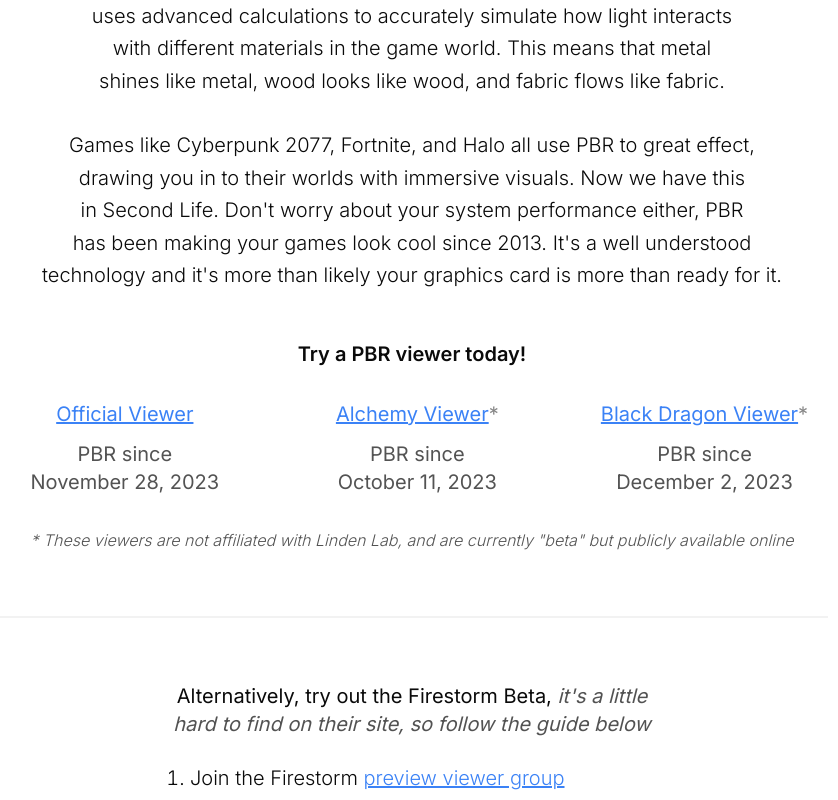
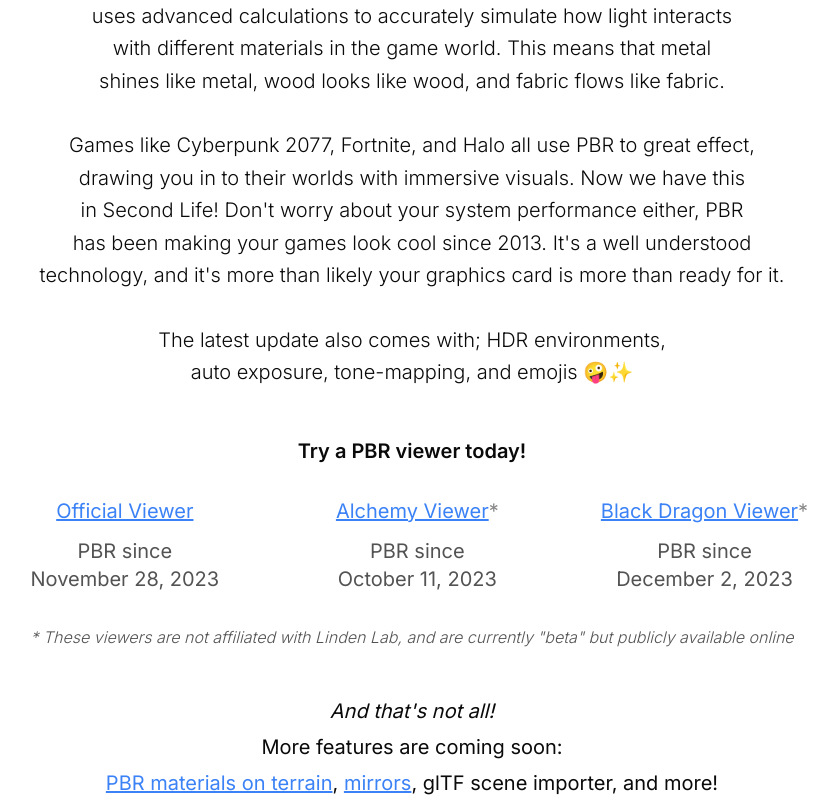
Before and after one commit to gwigz/isfirestormpbryet, a Next.js app: page / in a window 1280 px wide. Shown: the part 600-1400 px from the top of the page, without its empty margins (228-1066 px from the left). Built offline with nearby package versions, Linux system fonts and the light colour scheme.

Commit message:
feat: mention additional and incoming features

```diff
--- a/src/app/page.tsx
+++ b/src/app/page.tsx
@@ -49,10 +49,14 @@
 				<p>
 					Games like Cyberpunk 2077, Fortnite, and Halo all use PBR to great
 					effect, drawing you in to their worlds with immersive visuals. Now we
-					have this in Second Life. Don't worry about your system performance
+					have this in Second Life! Don't worry about your system performance
 					either, PBR has been making your games look cool since 2013. It's a
-					well understood technology and it's more than likely your graphics
+					well understood technology, and it's more than likely your graphics
 					card is more than ready for it.
+				</p>
+				<p>
+					The latest update also comes with; HDR environments, auto exposure,
+					tone-mapping, and emojis 🤪✨
 				</p>
 			</div>
 
@@ -88,6 +92,27 @@
 				<p className="opacity-70 font-light italic text-base">
 					* These viewers are not affiliated with Linden Lab, and are currently
 					"beta" but publicly available online
+				</p>
+			</div>
+
+			<div className="grid gap-2">
+				<h4 className="italic">And that's not all!</h4>
+				<p>More features are coming soon:</p>
+				<p>
+					<a
+						href="https://community.secondlife.com/blogs/entry/15291-mirrors-pbr-terrain-and-2k-textures"
+						rel="noreferrer"
+					>
+						PBR materials on terrain
+					</a>
+					,{" "}
+					<a
+						href="https://community.secondlife.com/blogs/entry/15291-mirrors-pbr-terrain-and-2k-textures"
+						rel="noreferrer"
+					>
+						mirrors
+					</a>
+					, glTF scene importer, and more!
 				</p>
 			</div>
 
```
